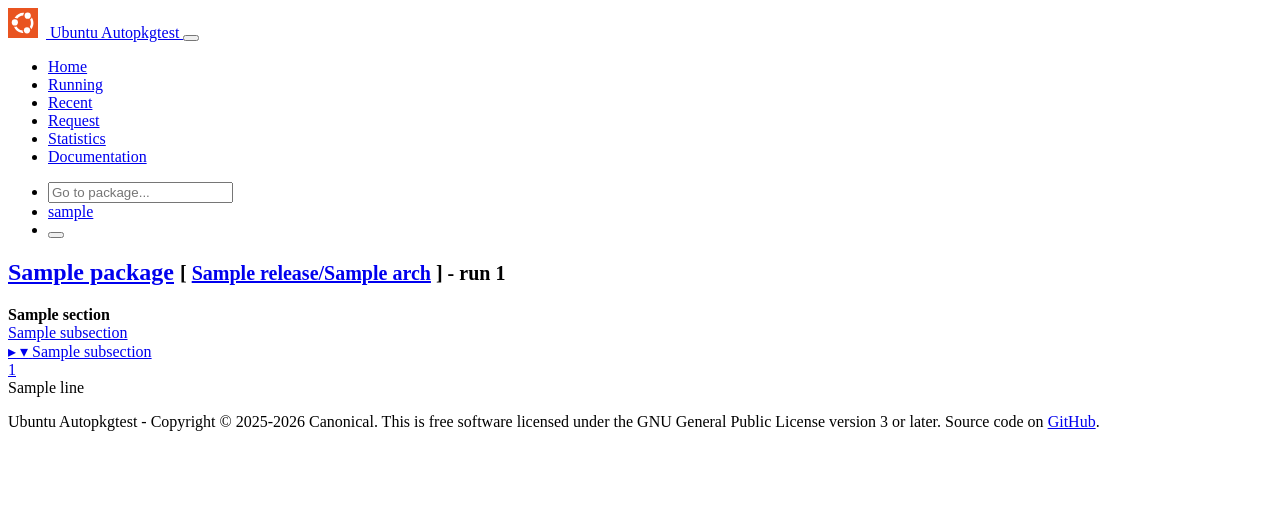
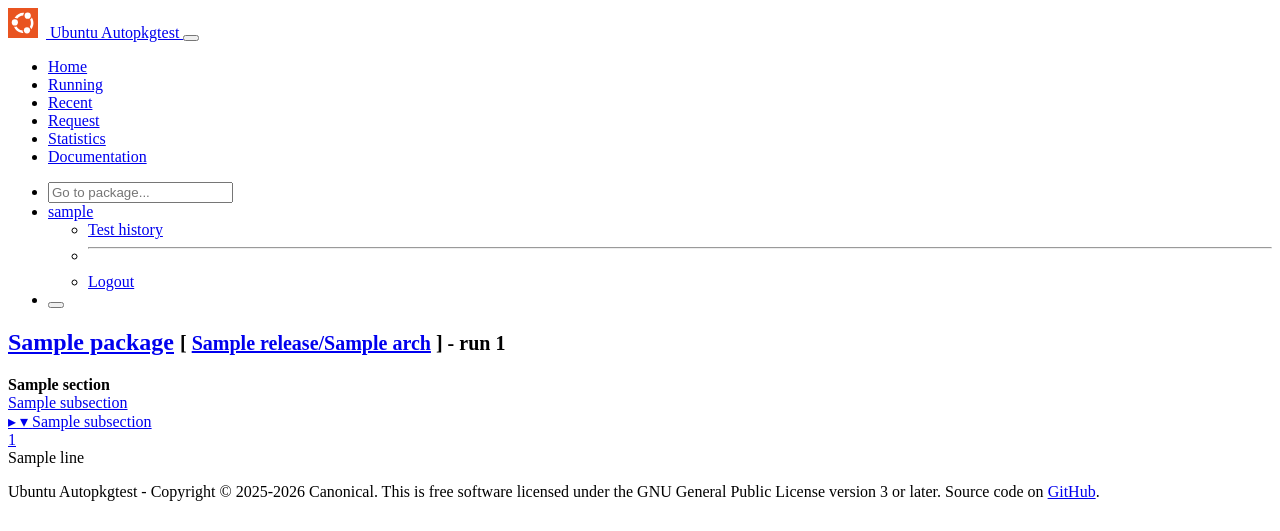
Before and after one commit to canonical/ubuntu-autopkgtest-operators, a Flask app: template charms/autopkgtest-website-operator/app/www/templates/browse-log.html in a window 1280 px wide. Shown: the top 531 px of the page. Run offline with Flask 3, Linux system fonts and the light colour scheme; the visitor is signed in with stand-in values (Sample User, id 1); the template is opened without the code that fills it: most values are stand-ins (such as "Sample title", 1, 10 or a date in 2020); some libraries are stand-ins or nearby versions.

Commit message:
website: browse-layout: expand user menu into dropdown
Turn the username menu into a dropdown with a few options:
 - Go to the user's test results page
 - Logout (something that was entirely invisible previously!)

Include poppler2 explicitly in a script tag to get around bootstrap not
doing so automatically.

```diff
--- a/charms/autopkgtest-website-operator/app/www/templates/browse-layout.html
+++ b/charms/autopkgtest-website-operator/app/www/templates/browse-layout.html
@@ -79,9 +79,25 @@
                   <a class="nav-link" href="{{base_url}}request.cgi?/login">Login</a>
                 </li>
               {% else %}
-                <li class="nav-item">
-                  <a class="nav-link"
-                     href="{{ base_url }}user/{{ session.get("nickname") }}">{{ session.get("nickname") }}</a>
+                <li class="nav-item dropdown">
+                  <a class="nav-link dropdown-toggle"
+                     href="#"
+                     role="button"
+                     data-bs-toggle="dropdown"
+                     data-bs-display="static"
+                     aria-expanded="false">{{ session.get("nickname") }}</a>
+                  <ul class="dropdown-menu dropdown-menu-end">
+                    <li>
+                      <a class="dropdown-item"
+                         href="{{ base_url }}user/{{ session.get("nickname") }}">Test history</a>
+                    </li>
+                    <li>
+                      <hr class="dropdown-divider">
+                    </li>
+                    <li>
+                      <a class="dropdown-item" href="{{ base_url }}logout">Logout</a>
+                    </li>
+                  </ul>
                 </li>
               {% endif %}
               <li class="nav-item">
@@ -113,6 +129,7 @@
     </footer>
 
     <script type="text/javascript" src="{{static_url}}jquery/jquery.min.js"></script>
+    <script type="text/javascript" src="{{static_url}}popperjs2/popper.min.js"></script>
     <script type="text/javascript"
             src="{{static_url}}bootstrap/js/bootstrap.bundle.min.js"></script>
     <script type="text/javascript">
```
